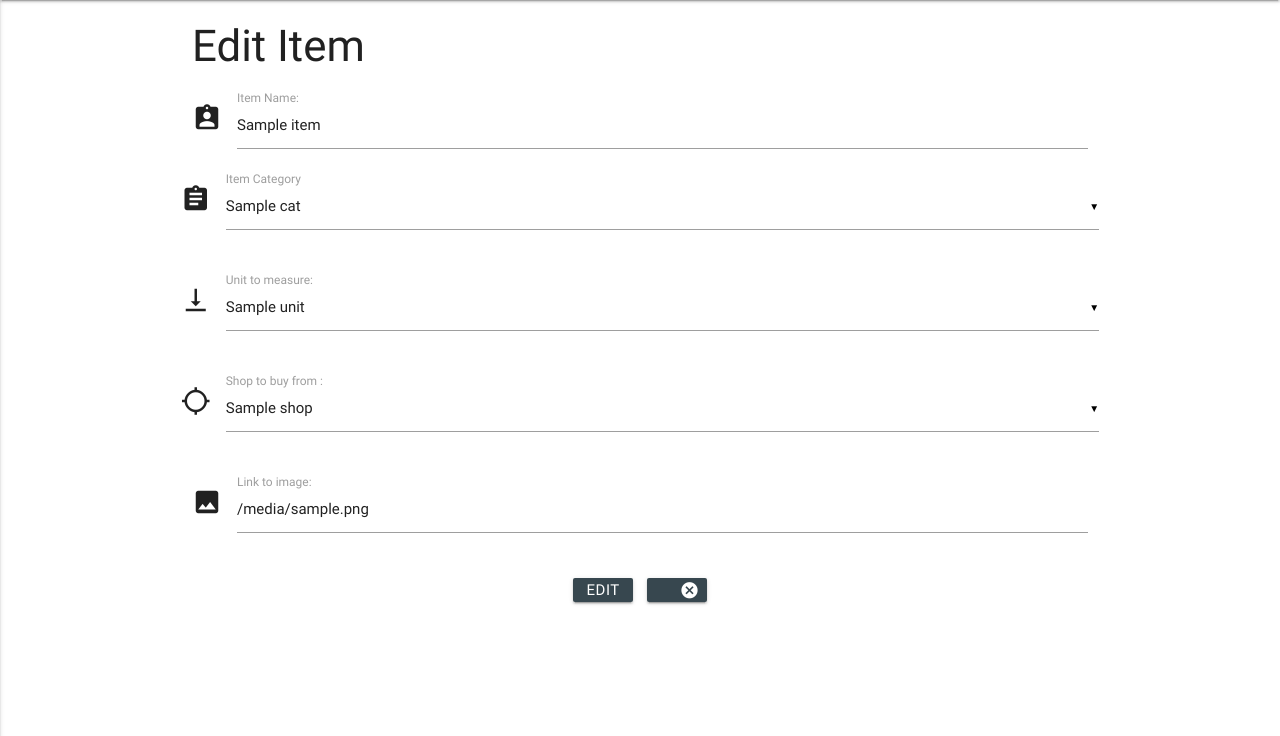
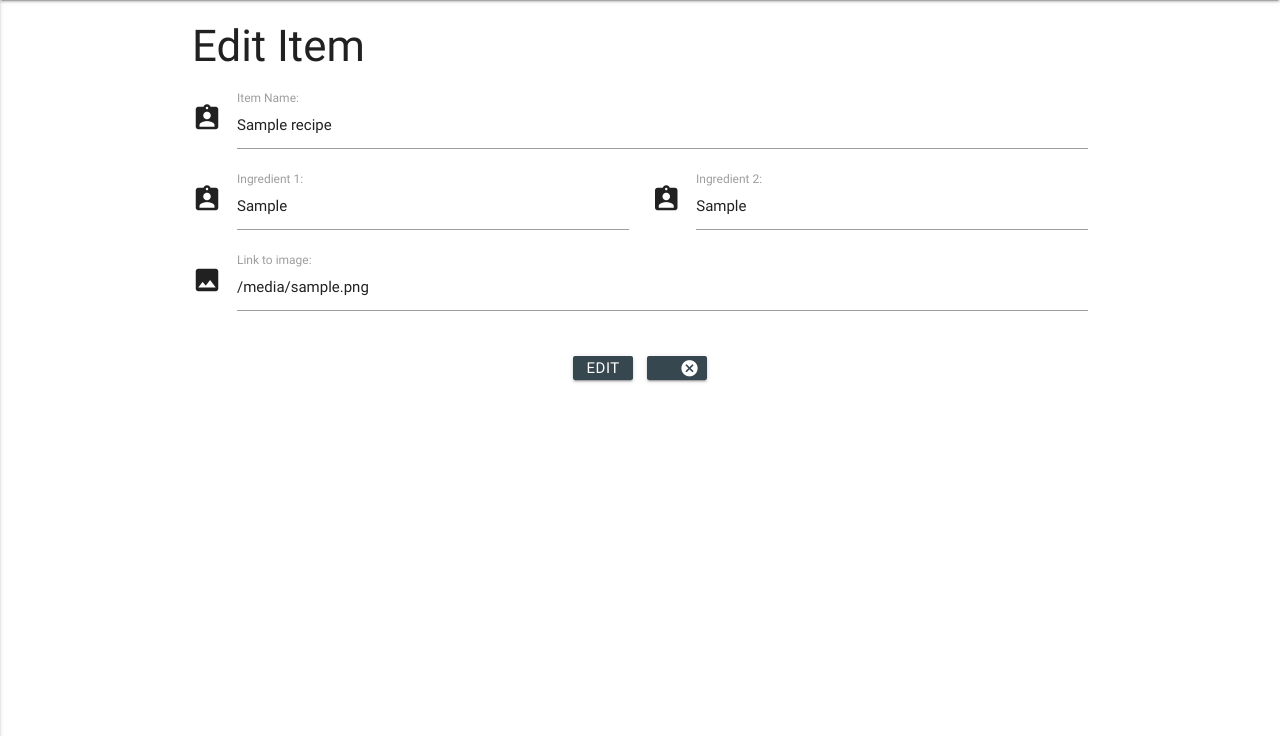
Before and after one commit to xz3t/milestone-3, a Flask app: template templates/editrecipe.html in a window 1280 px wide. Shown: the part 64-800 px from the top of the page. Run offline with Flask 2, Linux system fonts and the light colour scheme; the template is opened without the code that fills it: most values are stand-ins (such as "Sample title", 1, 10 or a date in 2020); grey boxes marked "Sample" are stand-in pictures; some libraries are stand-ins or nearby versions.

Commit message:
Wired-up editrecipe.html, update for recipe routes

```diff
--- a/app.py
+++ b/app.py
@@ -92,15 +92,8 @@ def update_recipe(recipe_id):
     recipe.update( {'_id': ObjectId(recipe_id)},
     {
         'recipe_name':request.form.get('recipe_name'),
-        'recipe_ingredient_1':request.form.get('recipe_ingrediet_1'),
-        'recipe_ingredient_2':request.form.get('recipe_ingrediet_2'),
-        'recipe_ingredient_3':request.form.get('recipe_ingrediet_3'),
-        'recipe_ingredient_4':request.form.get('recipe_ingrediet_4'),
-        'recipe_ingredient_5':request.form.get('recipe_ingrediet_5'),
-        'recipe_ingredient_6':request.form.get('recipe_ingrediet_6'),
-        'recipe_ingredient_7':request.form.get('recipe_ingrediet_7'),
-        'recipe_ingredient_8':request.form.get('recipe_ingrediet_8'),
-        'recipe_comment':request.form.get('recipe_comment'),
+        'recipe_ingredient_1':request.form.get('recipe_ingredient_1'),
+        'recipe_ingredient_2':request.form.get('recipe_ingredient_2'),
         'recipe_img':request.form.get('recipe_img'),
 
     })
--- a/templates/editrecipe.html
+++ b/templates/editrecipe.html
@@ -3,64 +3,26 @@
 <h3>Edit Item</h3>
 
 <div class="row">
-  <form action="{{ url_for('update_item', item_id=item._id) }}" method="POST" class="col s12">
+  <form action="{{ url_for('update_recipe', recipe_id=recipe._id) }}" method="POST" class="col s12">
     <div class="row">
       <div class="input-field col s12">
         <i class="material-icons prefix">assignment_ind</i>
-        <input id="item_name" name="item_name" type="text" class="materialize-textarea" value="{{item.item_name}}"/>
+        <input id="recipe_name" name="recipe_name" type="text" class="materialize-textarea" value="{{recipe.recipe_name}}"/>
         <label for="icon_prefix">Item Name:</label>
       </div>
-         <div class="row">
-        <div class="input-field col s12">
-        <i class="material-icons prefix">assignment</i>
-         <select id="item_category" name="item_category">
-                    {% for cat in categories %}
-                      {% if cat.category_name == item.item_category %}
-                      <option value="{{cat.category_name}}" selected >{{cat.category_name}}</option>
-                      {% else %}
-                       <option value="{{cat.category_name}}">{{cat.category_name}}</option>
-                    {% endif %}
-                  {% endfor %}
-        </select>
-         <label>Item Category</label>
+      <div class="input-field col s6">
+        <i class="material-icons prefix">assignment_ind</i>
+        <input id="recipe_ingredient_1" name="recipe_ingredient_1" type="text" class="materialize-textarea" value="{{recipe.recipe_ingredient_1}}"/>
+        <label for="icon_prefix">Ingredient 1:</label>
       </div>
-      </div>
-      <div class="row">
-        <div class="input-field col s12">
-        <i class="material-icons prefix">vertical_align_bottom</i>
-         <select id="item_unit" name="item_unit">
-            {% for un in units %}
-                {% if un.unit == item.item_unit%}
-                    <option value="{{un.unit}}" selected >{{un.unit}}</option>
-                {% else %}
-                    <option value="{{un.unit}}">{{un.unit}}</option>
-                {% endif %}
-            {% endfor %}
-
-        </select>
-         <label>Unit to measure:</label>
-      </div>
-      </div>
-       <div class="row">
-        <div class="input-field col s12">
-        <i class="material-icons prefix">location_searching</i>
-         <select id="item_shop" name="item_shop">
-
-             {% for shop in shops %}
-                {% if shop.shop_name == item.item_shop %}
-                    <option class="left" value="{{shop.shop_name}}" data-icon="{{shop.shop_logo}}" selected> {{shop.shop_name}} </option>
-                 {% else %}
-                     <option class="left" value="{{shop.shop_name}}" data-icon="{{shop.shop_logo}}" >{{shop.shop_name}}</option>
-                   {% endif %}
-             {% endfor %}
-
-        </select>
-         <label>Shop to buy from :</label>
-      </div>
+            <div class="input-field col s6">
+        <i class="material-icons prefix">assignment_ind</i>
+        <input id="recipe_ingredient_2" name="recipe_ingredient_2" type="text" class="materialize-textarea" value="{{recipe.recipe_ingredient_2}}"/>
+        <label for="icon_prefix">Ingredient 2:</label>
       </div>
       <div class="input-field col s12">
         <i class="material-icons prefix">image</i>
-        <input id="item_img" name="item_img" type="text" class="materialize-textarea"  value="{{item.item_img}}"/>
+        <input id="recipe_img" name="recipe_img" type="text" class="materialize-textarea"  value="{{recipe.recipe_img}}"/>
         <label for="icon_telephone">Link to image: </label>
       </div>
     </div>
@@ -68,7 +30,7 @@
     <button class="btn waves-effect waves-light blue-grey darken-3" type="submit" name="action">Edit Item
     <i class="material-icons right">edit</i>
     </button>
-    <a class="waves-effect waves-light btn blue-grey darken-3 " href="{{url_for('items')}}"><i class="material-icons right">cancel</i>Cancel</a>
+    <a class="waves-effect waves-light btn blue-grey darken-3 " href="{{url_for('recipes')}}"><i class="material-icons right">cancel</i>Cancel</a>
     </div>
   </form>
 </div>
```
